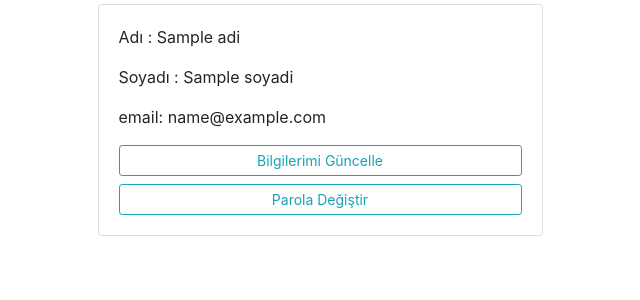
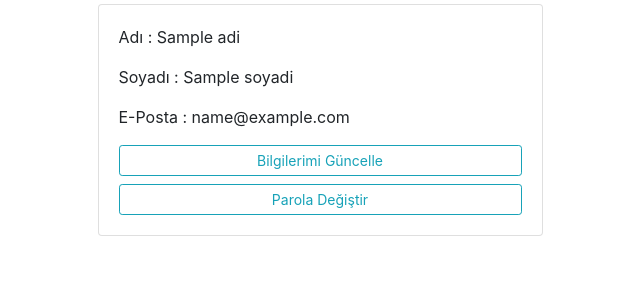
Before and after one commit to Python-Egitici-Egitimi-OOP-Grup-8/web_app_project, a Django app: template ogrenci/templates/ogrenci/profil.html in a window 1280 px wide. Shown: the part 218-518 px from the top of the page, without its empty margins (320-960 px from the left). Run offline with Django 3.2, Linux system fonts and the light colour scheme; the template is opened without the code that fills it: most values are stand-ins (such as "Sample title", 1, 10 or a date in 2020); some libraries are stand-ins or nearby versions.

Commit message:
Metin düzeltmeleri

```diff
--- a/ogrenci/templates/ogrenci/profil.html
+++ b/ogrenci/templates/ogrenci/profil.html
@@ -7,7 +7,7 @@
 		<div class="card card-body">
             <p>Adı : {{ adi }}</p>
             <p>Soyadı : {{ soyadi }}</p>
-            <p>email: {{ email }}</p>
+            <p>E-Posta : {{ email }}</p>
 			<a class="btn btn-outline-info  btn-sm btn-block" href="{% url 'ogrprofilguncelle' %}">Bilgilerimi Güncelle</a>
 			<a class="btn btn-outline-info  btn-sm btn-block" href="{% url 'ogrparoladegis' %}">Parola Değiştir</a>
 		</div>
```
